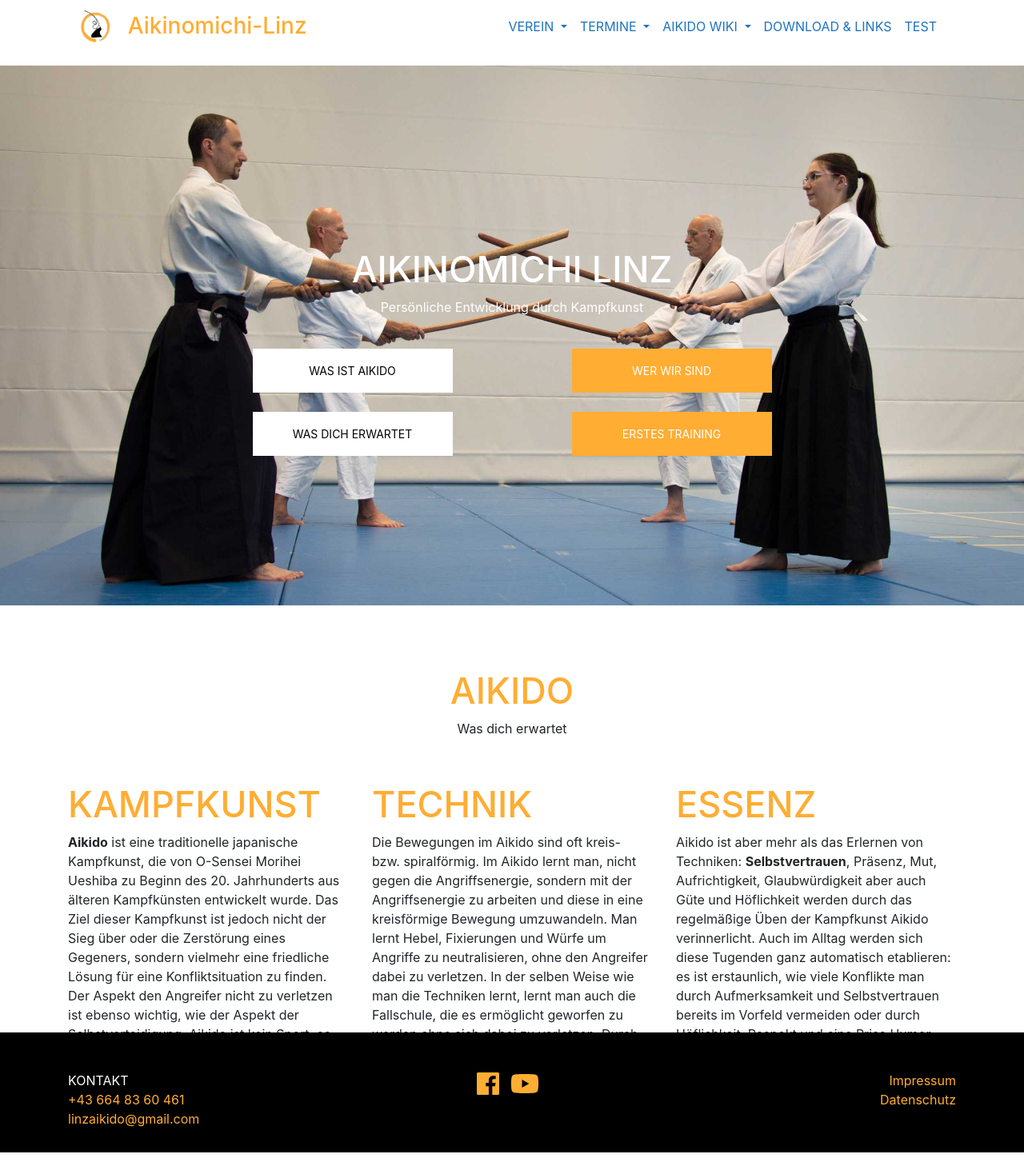
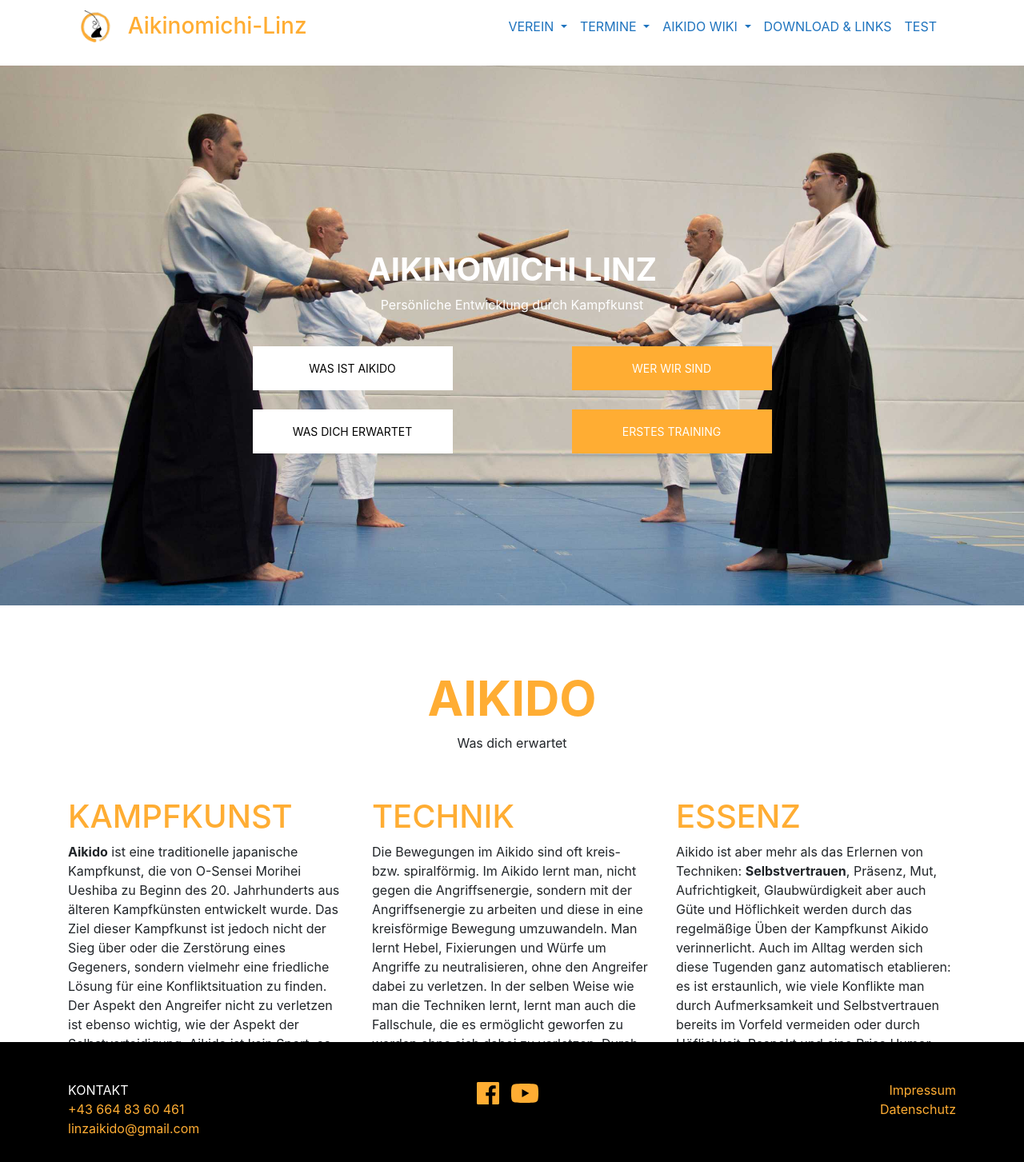
Before and after one commit to TWachs/aikinomichi-linz, a Jekyll site: the page built from index.md, in a window 1280 px wide. Shown: the whole page at 80% size. Built offline with Jekyll 4.4.1, drawn with Linux system fonts in a browser that asks for light colours; nearby versions of some CDN libraries.

Commit message:
changes startpage

```diff
--- a/css/custom/includes/_index.scss
+++ b/css/custom/includes/_index.scss
@@ -9,6 +9,7 @@
 
     h1 {
         color: white;
+        font-weight: bold;
     }
 
     @media (max-width: 576px) {
@@ -77,3 +78,8 @@
       background-size: auto 400px;
   }
 }
+
+.mainPageHeader {
+  font-size: 60px;
+  font-weight: bold;
+}
--- a/css/main.scss
+++ b/css/main.scss
@@ -63,7 +63,7 @@ blockquote {
 }
 
 h1 {
-    font-size: 45px;
+    font-size: 40px;
     color: $primary;
     text-transform: uppercase;
     padding-top: 40px;
--- a/index.md
+++ b/index.md
@@ -25,7 +25,7 @@ layout: default
 <div class="container" id="wasDichErwartet">
 <div class="row text-center">
 <div class="col" markdown="1">
-# Aikido
+<h1 class="mainPageHeader">Aikido</h1>
 Was dich erwartet
 </div>
 </div>
```
